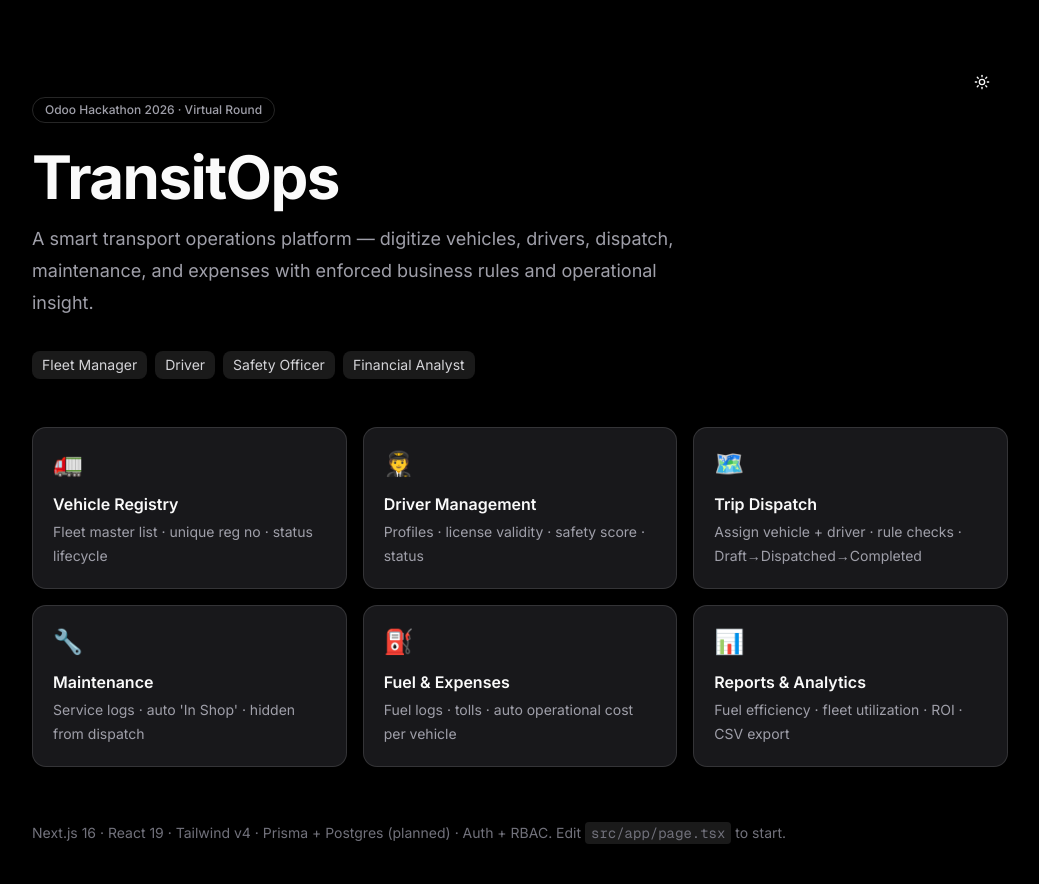
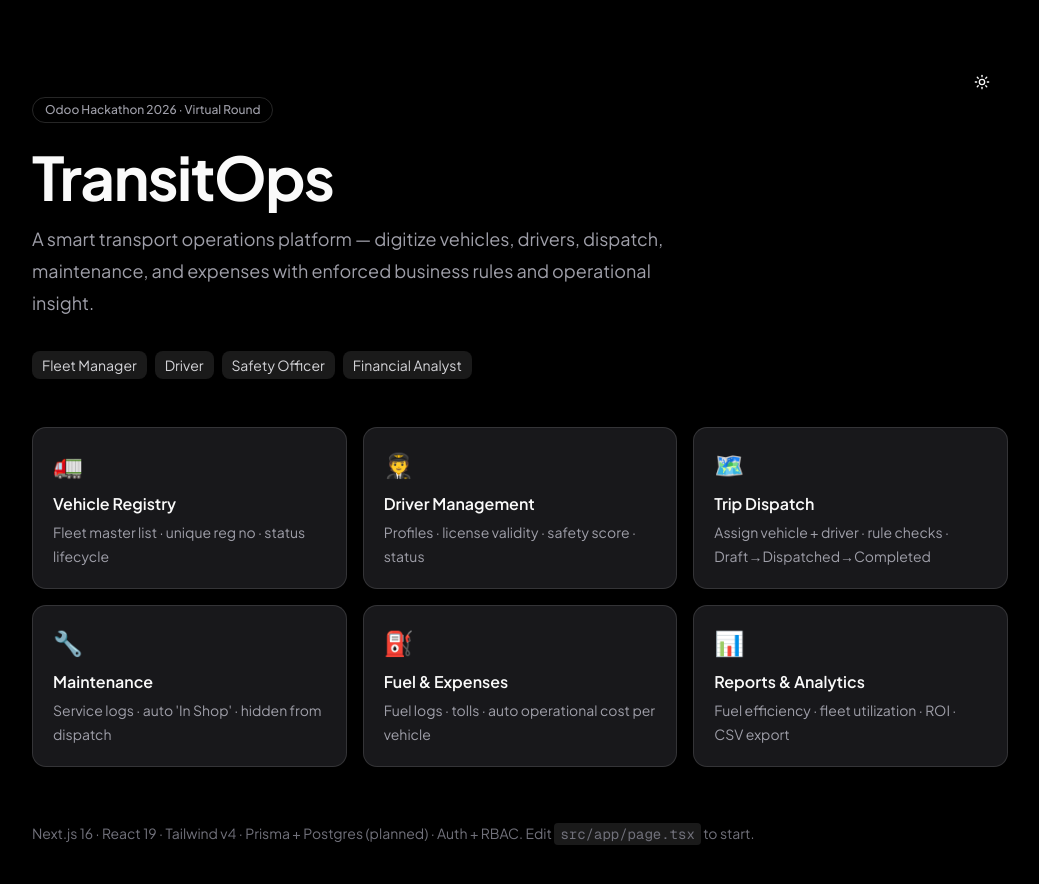
Before and after one commit to zsklav/odoo-hackathon-2026, a Next.js app: page / in a window 1280 px wide. Shown: the top 884 px of the page, without its empty margins (120-1159 px from the left). Built offline with nearby package versions, Linux system fonts and the light colour scheme.

Commit message:
Font switch to Plus Jakarta Sans

```diff
--- a/src/app/globals.css
+++ b/src/app/globals.css
@@ -7,9 +7,9 @@
 @theme inline {
   --color-background: var(--background);
   --color-foreground: var(--foreground);
-  --font-sans: var(--font-inter);
+  --font-sans: var(--font-jakarta);
   --font-mono: var(--font-geist-mono);
-  --font-heading: var(--font-inter);
+  --font-heading: var(--font-jakarta);
   --color-sidebar-ring: var(--sidebar-ring);
   --color-sidebar-border: var(--sidebar-border);
   --color-sidebar-accent-foreground: var(--sidebar-accent-foreground);
--- a/src/app/layout.tsx
+++ b/src/app/layout.tsx
@@ -1,11 +1,12 @@
 import type { Metadata } from "next";
-import { Inter, Geist_Mono } from "next/font/google";
+import { Geist_Mono, Plus_Jakarta_Sans } from "next/font/google";
 import { ThemeProvider } from "@/components/theme-provider";
 import "./globals.css";
 
-const inter = Inter({
-  variable: "--font-inter",
+const jakarta = Plus_Jakarta_Sans({
+  variable: "--font-jakarta",
   subsets: ["latin"],
+  display: "swap",
 });
 
 const geistMono = Geist_Mono({
@@ -26,7 +27,7 @@
   return (
     <html
       lang="en"
-      className={`${inter.variable} ${geistMono.variable} h-full antialiased`}
+      className={`${jakarta.variable} ${geistMono.variable} h-full antialiased`}
       suppressHydrationWarning
     >
       <body className="min-h-full flex flex-col">
```
